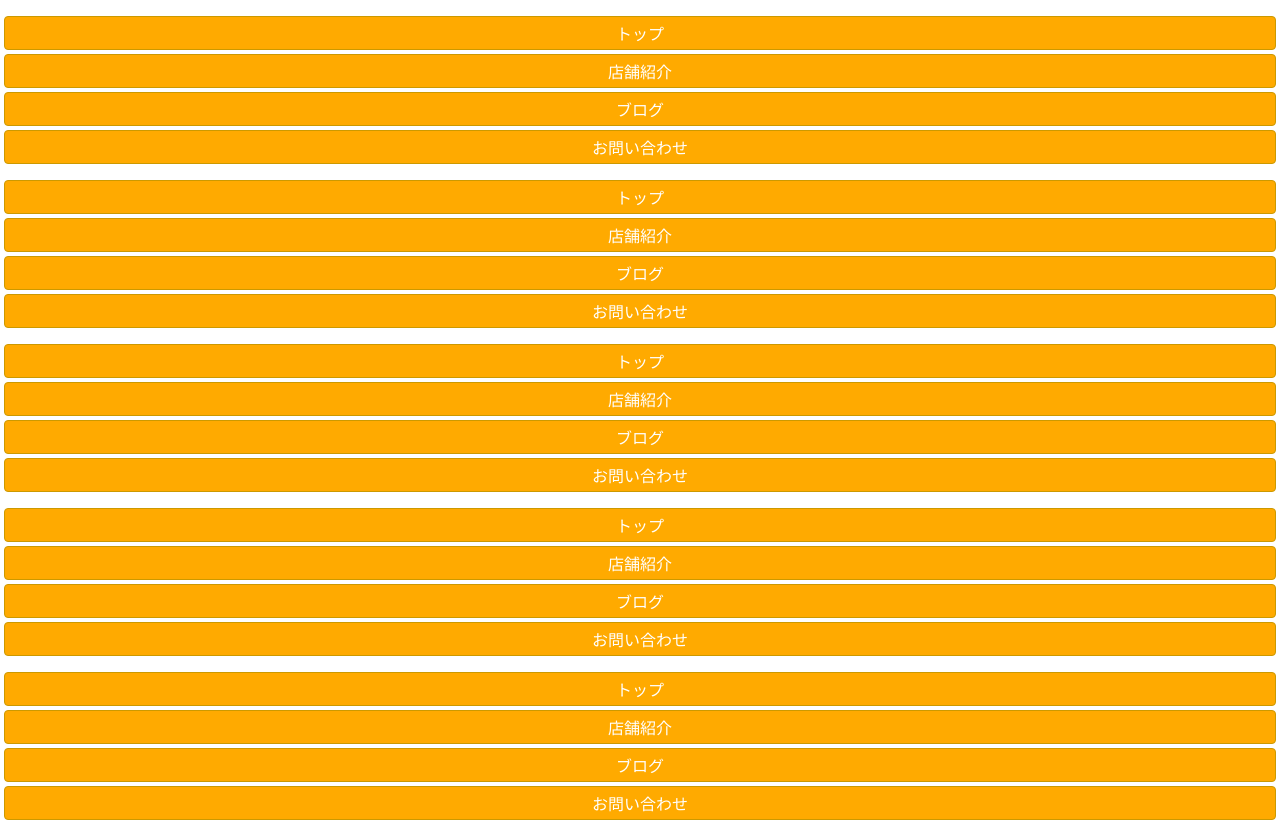
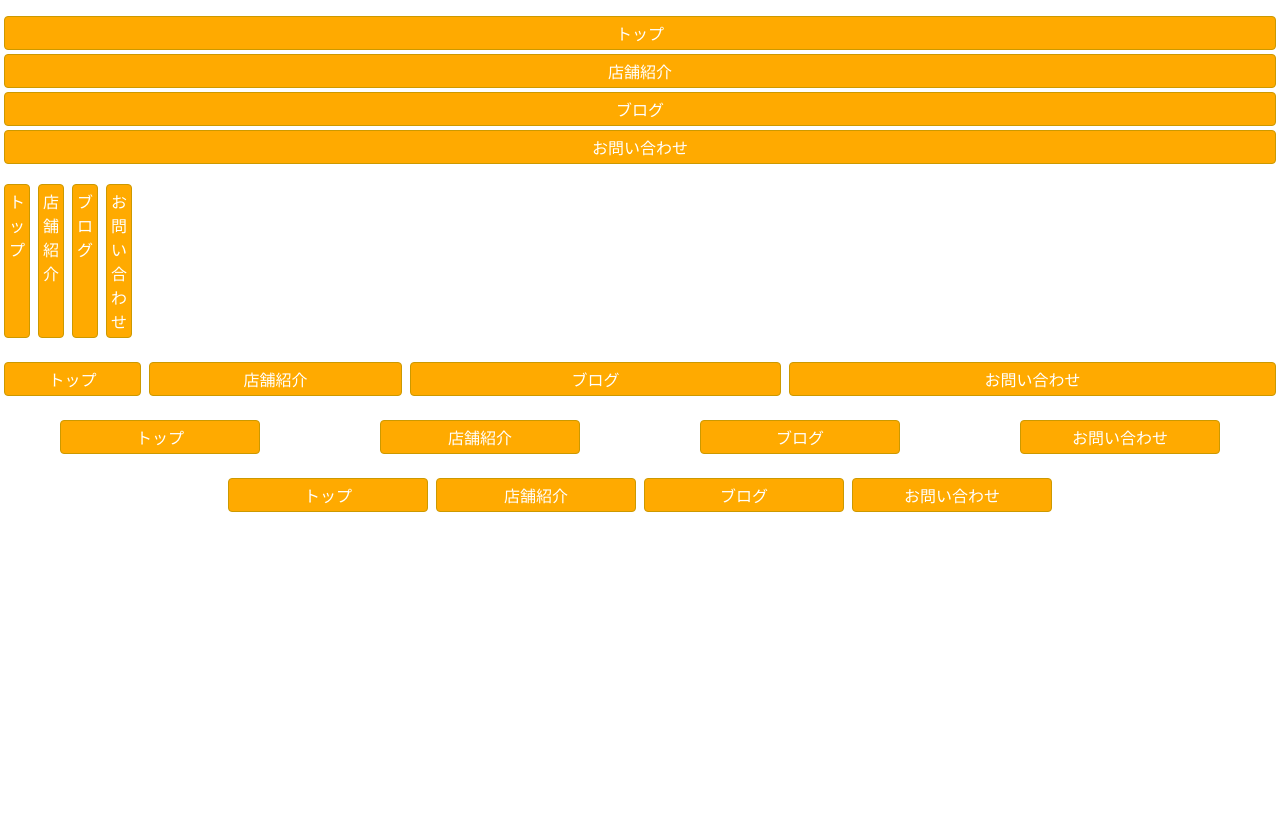
Before and after one commit to otsuka-yui/S1A206, a plain HTML site: page ensyu/19_2.html in a window 1280 px wide. After the commit the page ends 800 px from the top, so only its background shows below. Drawn offline with Linux system fonts and the light colour scheme.

Commit message:
Add files via upload
演習18～20まで追加

```diff
--- a/ensyu/18.css
+++ b/ensyu/18.css
@@ -25,5 +25,12 @@
   background: #33479c;
 }
 /*ここから*/
-
+.item1,.item2,.item3{
+  float: left;
+}
+.clearfix::after{
+  content: "";
+  display: block;
+  clear: both;
+}
 /*ここまで*/
--- a/ensyu/19_2.css
+++ b/ensyu/19_2.css
@@ -1,14 +1,18 @@
 @charset "UTF-8";
+
 * {
   box-sizing: border-box;
 }
+
 body {
   margin: 0;
 }
+
 ul {
   list-style: none;
   padding: 0;
 }
+
 li {
   padding: 4px;
   margin: 4px;
@@ -17,18 +21,75 @@ li {
   background: #fa0;
   text-align: center;
 }
+
 a {
   display: block;
   text-decoration: none;
   color: #fff;
 }
+
 /*ここから*/
 /* flexboxを使った指定：すべてのアイテムに一括指定した場合 */
+.container1 {
+  display: flex;
+}
+
+.container1 li {
+  flex: 0 1 20px;
+}
 
 /* flexboxを使った指定：各アイテムに指定した場合 */
+.container2 {
+  display: flex;
+}
+
+.container2 .item1 {
+  flex: 1 1 20px;
+}
+
+.container2 .item2 {
+  flex: 2 1 20px;
+}
+
+.container2 .item3 {
+  flex: 3 1 20px;
+}
+
+.container2 .item4 {
+  flex: 4 1 20px;
+}
 
 /* flexboxを使った指定：すべてのアイテムに一括指定した場合 */
+.container3 {
+  display: flex;
+  flex-wrap: wrap;
+  justify-content: space-around;
+}
+
+.container3 li {
+  flex: 0 0 200px;
+}
 
 /* flexboxを使った指定：各アイテムに指定した場合 */
+.container4 {
+  display: flex;
+  justify-content: center;
+}
+
+.container4 .item1 {
+  flex: 0 1 200px;
+}
+
+.container4 .item2 {
+  flex: 0 2 200px;
+}
+
+.container4 .item3 {
+  flex: 0 3 200px;
+}
+
+.container4 .item4 {
+  flex: 0 4 200px;
+}
 
 /*ここまで*/
```
Also changed, not shown: ensyu/18.html (+1 -1 lines), ensyu/19_1.css (+26 -0 lines), ensyu/20.css (+20 -4 lines).
